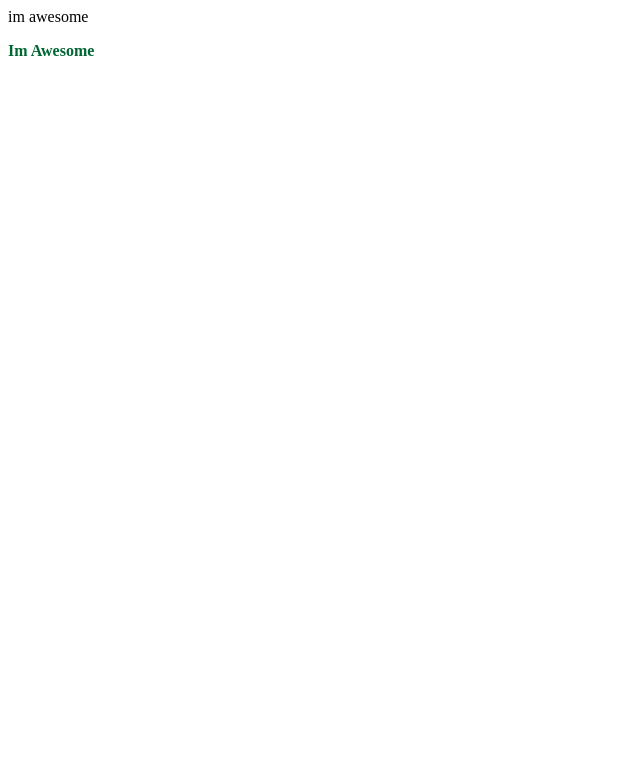
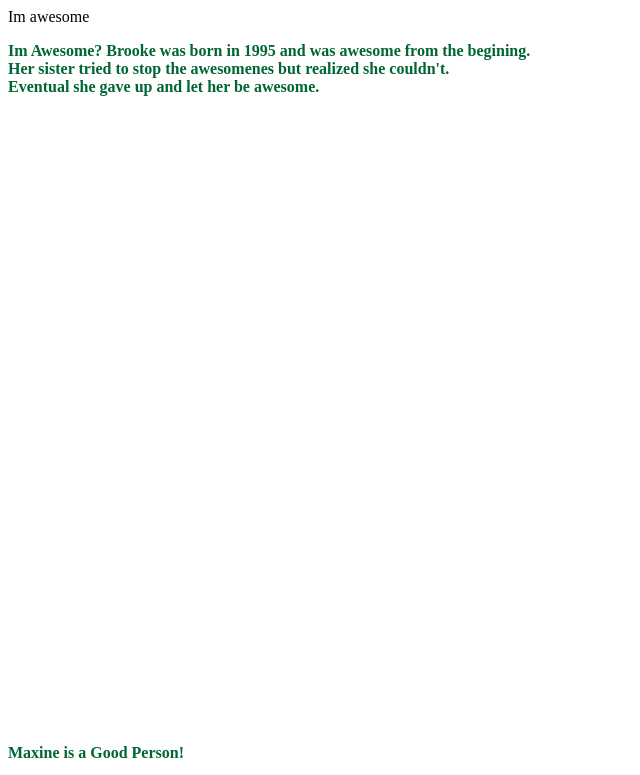
Before and after one commit to YuukiHikari9/YuukiHikari9.github.io, a plain HTML site: page index.html in a window 1280 px wide. Shown: the top 775 px of the page, without its empty margins (0-640 px from the left). Drawn offline with Linux system fonts and the light colour scheme.

Commit message:
im awesome

```diff
--- a/index.html
+++ b/index.html
@@ -1,59 +1,19 @@
 <html>
-<head> im awesome</head>
+<head> Im awesome</head>
 
-<body><p><b><font size="3" color="006633"> Im Awesome
-<br><br><br><br><br><br><br><br><br>
-<br><br><br><br><br><br><br><br><br>
-<br><br><br><br><br><br><br><br><br><br><br><br><br><br><br><br><br><br>
-<br><br><br><br><br><br><br><br><br>
-<br><br><br><br><br><br><br><br><br><br><br><br><br><br><br><br><br><br>
-<br><br><br><br><br><br><br><br><br>
-<br><br><br><br><br><br><br><br><br><br><br><br><br><br><br><br><br><br>
-<br><br><br><br><br><br><br><br><br>
-<br><br><br><br><br><br><br><br><br><br><br><br><br><br><br><br><br><br>
-<br><br><br><br><br><br><br><br><br>
-<br><br><br><br><br><br><br><br><br><br><br><br><br><br><br><br><br><br>
-<br><br><br><br><br><br><br><br><br>
-<br><br><br><br><br><br><br><br><br><br><br><br><br><br><br><br><br><br>
-<br><br><br><br><br><br><br><br><br>
-<br><br><br><br><br><br><br><br><br><br><br><br><br><br><br><br><br><br>
-<br><br><br><br><br><br><br><br><br>
-<br><br><br><br><br><br><br><br><br><br><br><br><br><br><br><br><br><br>
-<br><br><br><br><br><br><br><br><br>
-<br><br><br><br><br><br><br><br><br><br><br><br><br><br><br><br><br><br>
-<br><br><br><br><br><br><br><br><br>
-<br><br><br><br><br><br><br><br><br><br><br><br><br><br><br><br><br><br>
-<br><br><br><br><br><br><br><br><br>
-<br><br><br><br><br><br><br><br><br><br><br><br><br><br><br><br><br><br>
-<br><br><br><br><br><br><br><br><br>
-<br><br><br><br><br><br><br><br><br><br><br><br><br><br><br><br><br><br>
-<br><br><br><br><br><br><br><br><br>
-<br><br><br><br><br><br><br><br><br><br><br><br><br><br><br><br><br><br>
-<br><br><br><br><br><br><br><br><br>
-<br><br><br><br><br><br><br><br><br><br><br><br><br><br><br><br><br><br>
-<br><br><br><br><br><br><br><br><br>
-<br><br><br><br><br><br><br><br><br><br><br><br><br><br><br><br><br><br>
-<br><br><br><br><br><br><br><br><br>
-<br><br><br><br><br><br><br><br><br><br><br><br><br><br><br><br><br><br>
-<br><br><br><br><br><br><br><br><br>
-<br><br><br><br><br><br><br><br><br><br><br><br><br><br><br><br><br><br>
-<br><br><br><br><br><br><br><br><br>
-<br><br><br><br><br><br><br><br><br><br><br><br><br><br><br><br><br><br>
-<br><br><br><br><br><br><br><br><br>
-<br><br><br><br><br><br><br><br><br><br><br><br><br><br><br><br><br><br>
-<br><br><br><br><br><br><br><br><br>
-<br><br><br><br><br><br><br><br><br><br><br><br><br><br><br><br><br><br>
-<br><br><br><br><br><br><br><br><br>
-<br><br><br><br><br><br><br><br><br><br><br><br><br><br><br><br><br><br>
-<br><br><br><br><br><br><br><br><br>
-<br><br><br><br><br><br><br><br><br><br><br><br><br><br><br><br><br><br>
-<br><br><br><br><br><br><br><br><br>
-<br><br><br><br><br><br><br><br><br><br><br><br><br><br><br><br><br><br>
-<br><br><br><br><br><br><br><br><br>
+<body><p><b><font size="3" color="006633"> Im Awesome? Brooke was born in 1995 and was awesome from the begining. <br>
+Her sister tried to stop the awesomenes but realized she couldn't.<br>
+Eventual she gave up and let her be awesome.<br>
+
+
+
+
+
+
 <br><br><br><br><br><br><br><br><br><br><br><br><br><br><br><br><br><br>
 <br><br><br><br><br><br><br><br><br>
 <br><br><br><br><br><br><br><br><br>
-Maxine is a Good Person This is some text!</font> </b>
+Maxine is a Good Person!</font> </b>
 </p> <img src = "http://media-cache-ec0.pinimg.com/236x/43/7b/9b/437b9bbf3fde6d6a331b52bf6c422850.jpg">
 </body>
 </html>
```
